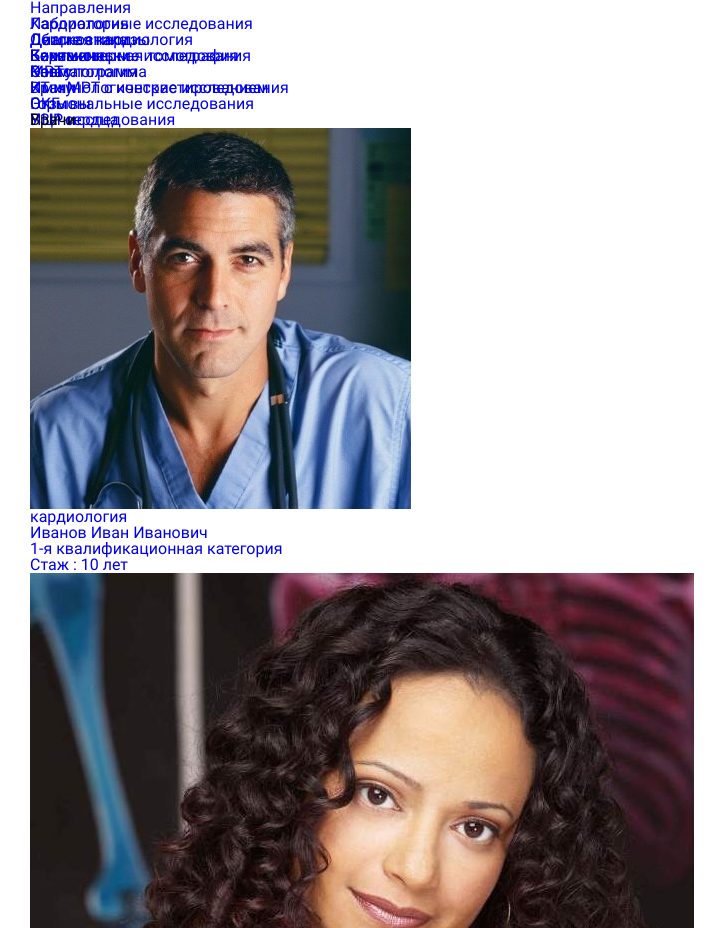
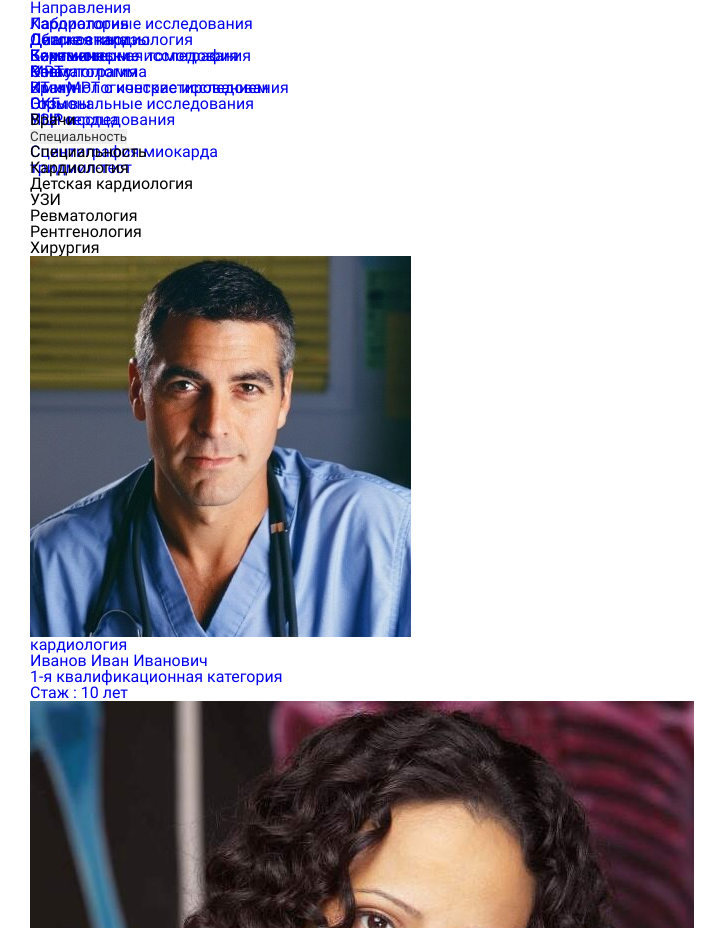
Before and after one commit to DinDenz/puls-med-center, a React (Create React App) app: page /doctors in a window 1280 px wide. Shown: the part 3280-4208 px from the top of the page, without its empty margins (0-727 px from the left). Built offline with nearby package versions, Linux system fonts and the light colour scheme.

Commit message:
add filter

```diff
--- a/src/CSS/ELEMS_CSS/Elems_main/section-form.css
+++ b/src/CSS/ELEMS_CSS/Elems_main/section-form.css
@@ -93,7 +93,6 @@
 }
 .form-elem, .pseudo-select {
     background-color: transparent;
-    color: white;
     width: 100%;
 }
 .pseudo-select {
@@ -103,6 +102,7 @@
 .form-elem  {
     padding: 12px 15px;
     font-size: 0.9rem;
+    color:white;
 
 }
 .real-select {
--- a/src/CSS/PAGES_CSS/Doctors.css
+++ b/src/CSS/PAGES_CSS/Doctors.css
@@ -2,9 +2,20 @@
 padding: 10px 25px;
 }
 .doctors-filter {
-height: 100px;
 margin-bottom: 20px;
-border: 1px solid blue;
+padding: 25px 20px;
+display: flex;
+align-items: center;
+justify-content: flex-start;
+}
+.filter {
+    flex: 0 0 37%;
+    border: 1px solid rgba(170,170,170,0.8);
+    border-radius: 25px;
+}
+.filter .pseudo-select__toggle span {
+    color:var(--middle-opacity-black-color);
+    opacity: 0.8;
 }
 .doctors-body {
  padding: 0 20px;
@@ -62,6 +73,9 @@ border: 1px solid blue;
         flex: 0 0 32%;
         max-width: 32%;
     }
+    .filter {
+        flex: 0 0 50%;
+    }
 }
 @media screen and (max-width: 768px) {
     .doc-card {
@@ -70,6 +84,9 @@ border: 1px solid blue;
     }
 }
 @media screen and (max-width: 576px) {
+    .filter {
+        flex: 0 0 100%;
+    }
     .doctors-body {
         padding: 0;
     }
--- a/src/Components/Main/SectionForm/CustomSelect.jsx
+++ b/src/Components/Main/SectionForm/CustomSelect.jsx
@@ -12,7 +12,7 @@ export default function CustomSelect({ setIsSelectValid, isSelectValid, defaultV
     function handleClickOnPsSelDrop(event) {
         const ev = event.target;
         if (ev.className !== "pseudo-select__item") return;
-        if (ev.textContent === "Направления") return;
+        if (ev.textContent === defaultValue) return;
         setSelectedValue(ev.textContent);
         setOpen(false);
     }
--- a/src/Components/hooks/useOpen.jsx
+++ b/src/Components/hooks/useOpen.jsx
@@ -6,6 +6,7 @@ export const useOpen = () => {
     const dropRef = useRef();
 
     const toggleDrop = (e) => {
+        e.preventDefault();
         setOpen(!open);
     };
 
--- a/src/Components/pages/Doctors/Doctors.jsx
+++ b/src/Components/pages/Doctors/Doctors.jsx
@@ -1,9 +1,23 @@
-import React from 'react';
+import React, { useState, useRef } from 'react';
 import SectionForm from '../../Main/SectionForm/SectionForm';
 import DocCard from './DocCard';
 import doctors from './DoctorsData';
+import DoctorsFilter from './DoctorsFilter';
 
 export default function Doctors() {
+  const dataForFilter = [
+    { value: "Специальность", text: "Специальность" },
+    { value: "Кардиология", text: "Кардиология" },
+    { value: "Детская кардиология", text: "Детская кардиология" },
+    { value: "УЗИ", text: "УЗИ" },
+    { value: "Ревматология", text: "Ревматология" },
+    { value: "Рентгенология", text: "Рентгенология" },
+    { value: "Хирургия", text: "Хирургия" },
+  ]
+  const defaultValue = 'Специальность';
+  const [filterValue, setFilterValue] = useState(defaultValue);
+  const spanRef = useRef();
+
   return (
     <div className='main'>
       <div className='container' >
@@ -15,17 +29,21 @@ export default function Doctors() {
             <h1>Врачи</h1>
           </div>
           <div className="doctors-filter">
-
+            <DoctorsFilter data={dataForFilter}
+              defaultValue={defaultValue}
+              filterValue={filterValue}
+              setFilterValue={setFilterValue}
+              spanRef={spanRef} />
           </div>
           <div className="doctors-body">
             <div className="doc-cards">
               {doctors.map((doctor) => (
                 <DocCard key={doctor.id}
-                name={doctor.name}
-                specialty = {doctor.specialty}
-                category = {doctor.category}
-                experience = {doctor.experience}
-                photo = {doctor.photo}
+                  name={doctor.name}
+                  specialty={doctor.specialty}
+                  category={doctor.category}
+                  experience={doctor.experience}
+                  photo={doctor.photo}
                 />
               ))}
             </div>
--- /dev/null
+++ b/src/Components/pages/Doctors/DoctorsFilter.jsx
@@ -0,0 +1,35 @@
+import React, { useEffect } from 'react';
+import { useOpen } from '../../hooks/useOpen';
+
+export default function DoctorsFilter({ defaultValue, filterValue, setFilterValue, spanRef, data }) {
+    const { open, setOpen, ref, dropRef, toggleDrop } = useOpen(); //функционал по открытию-закрытию выпадающего псевдоселекта
+
+    //функционал по назначению измени спана в кнопке по выбранному селекту
+    useEffect(() => {
+        (filterValue != defaultValue) ? spanRef.current.style.opacity = "1" :
+            spanRef.current.style.opacity = "0.8";
+    }, [filterValue])
+
+    function handleClick(event) {
+        const ev = event.target;
+        if (ev.className !== "pseudo-select__item") return;
+        if (ev.textContent === defaultValue) return;
+        setFilterValue(ev.textContent);
+        setOpen(false);
+    }
+    return (
+        <div className='filter'>
+            <div className="pseudo-select" ref={ref}>
+                <button onClick={toggleDrop}
+                    className='pseudo-select__toggle'><span ref={spanRef}>{filterValue}</span></button>
+                <div ref={dropRef}
+                    onClick={handleClick}
+                    className={open ? 'pseudo-select__drop yes' : 'pseudo-select__drop none'}>
+                    {data.map((item) => (
+                        <div key={item.value} className='pseudo-select__item'>{item.text}</div>
+                    ))}
+                </div>
+            </div>
+        </div>
+    )
+}
```
Also changed, not shown: src/CSS/PAGES_CSS/Otzivy.css (+0 -7 lines).
